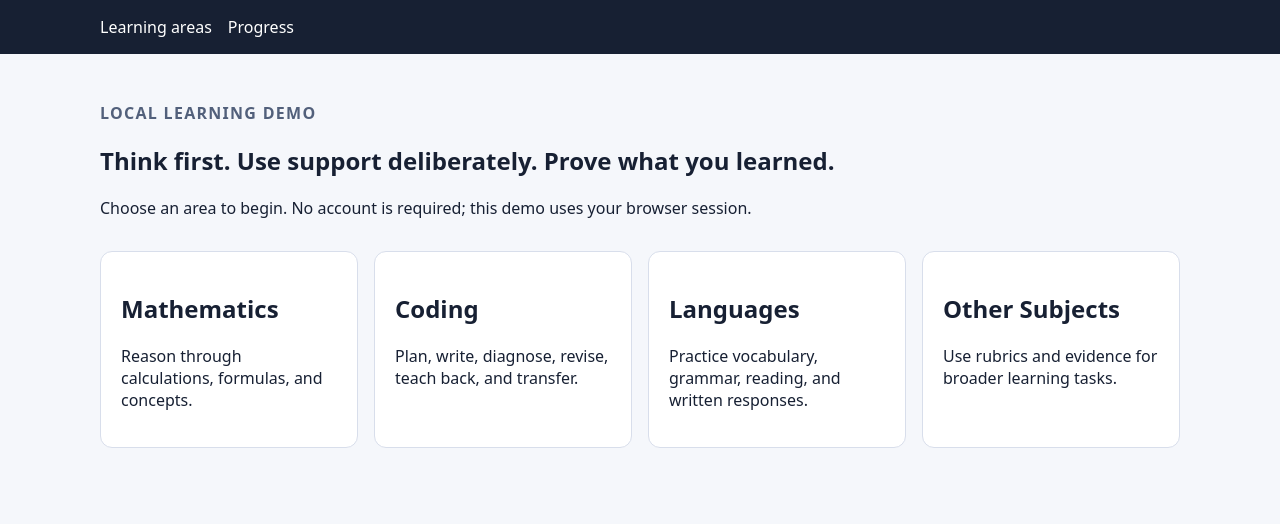
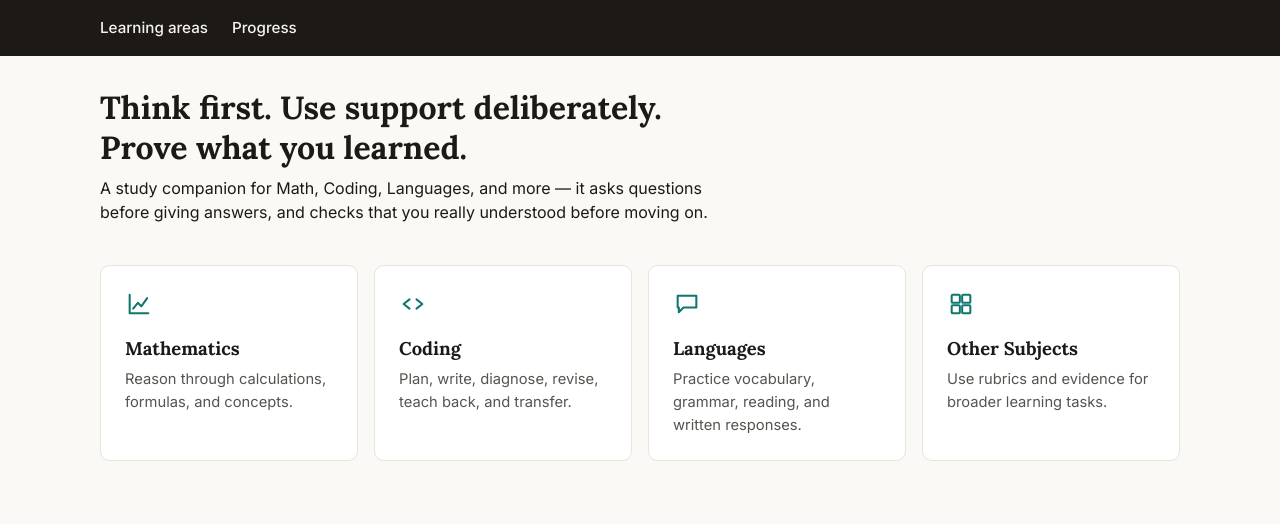
Before and after one commit to ai-thinking-team/AI-thinking, a Django app: page / in a window 1280 px wide. Shown: the top 524 px of the page. Run offline with Django 5.2, Linux system fonts and the light colour scheme.

Commit message:
Restyle Home page: teal palette, subject icons, updated copy
Work in progress — final layout direction still being decided
against design_prototype/home-variants (gitignored).

Co-Authored-By: Claude Sonnet 5 <noreply@anthropic.com>
Claude-Session: https://claude.ai/code/session_01KWRPu17J7XvzpfrtLb71qU

```diff
--- a/apps/core/templates/core/home.html
+++ b/apps/core/templates/core/home.html
@@ -4,9 +4,8 @@
 
 {% block content %}
 <section class="hero">
-  <p class="eyebrow">Local learning demo</p>
   <h1>Think first. Use support deliberately. Prove what you learned.</h1>
-  <p>Choose an area to begin. No account is required; this demo uses your browser session.</p>
+  <p>A study companion for Math, Coding, Languages, and more — it asks questions before giving answers, and checks that you really understood before moving on.</p>
 </section>
 {% include "core/subject_selection.html" %}
 {% endblock %}
--- a/apps/core/templates/core/subject_selection.html
+++ b/apps/core/templates/core/subject_selection.html
@@ -1,6 +1,18 @@
 <section class="subject-grid" aria-label="Learning areas">
-  <a class="card" href="{% url 'math_quiz:home' %}"><h2>Mathematics</h2><p>Reason through calculations, formulas, and concepts.</p></a>
-  <a class="card" href="{% url 'coding_quiz:home' %}"><h2>Coding</h2><p>Plan, write, diagnose, revise, teach back, and transfer.</p></a>
-  <a class="card" href="{% url 'lang_quiz:home' %}"><h2>Languages</h2><p>Practice vocabulary, grammar, reading, and written responses.</p></a>
-  <a class="card" href="{% url 'other_quiz:home' %}"><h2>Other Subjects</h2><p>Use rubrics and evidence for broader learning tasks.</p></a>
+  <a class="card" href="{% url 'math_quiz:home' %}">
+    <svg class="icon" viewBox="0 0 24 24" fill="none" stroke="currentColor" stroke-width="1.75" stroke-linecap="round" stroke-linejoin="round" aria-hidden="true"><polyline points="4 4 4 20 20 20"></polyline><polyline points="7 16 11 11 14 14 19 7"></polyline></svg>
+    <h2>Mathematics</h2><p>Reason through calculations, formulas, and concepts.</p>
+  </a>
+  <a class="card" href="{% url 'coding_quiz:home' %}">
+    <svg class="icon" viewBox="0 0 24 24" fill="none" stroke="currentColor" stroke-width="1.75" stroke-linecap="round" stroke-linejoin="round" aria-hidden="true"><polyline points="9 8 4 12 9 16"></polyline><polyline points="15 8 20 12 15 16"></polyline></svg>
+    <h2>Coding</h2><p>Plan, write, diagnose, revise, teach back, and transfer.</p>
+  </a>
+  <a class="card" href="{% url 'lang_quiz:home' %}">
+    <svg class="icon" viewBox="0 0 24 24" fill="none" stroke="currentColor" stroke-width="1.75" stroke-linecap="round" stroke-linejoin="round" aria-hidden="true"><path d="M4 5h16v10H9l-4 4v-4H4z"></path></svg>
+    <h2>Languages</h2><p>Practice vocabulary, grammar, reading, and written responses.</p>
+  </a>
+  <a class="card" href="{% url 'other_quiz:home' %}">
+    <svg class="icon" viewBox="0 0 24 24" fill="none" stroke="currentColor" stroke-width="1.75" stroke-linecap="round" stroke-linejoin="round" aria-hidden="true"><rect x="4" y="4" width="7" height="7" rx="1"></rect><rect x="13" y="4" width="7" height="7" rx="1"></rect><rect x="4" y="13" width="7" height="7" rx="1"></rect><rect x="13" y="13" width="7" height="7" rx="1"></rect></svg>
+    <h2>Other Subjects</h2><p>Use rubrics and evidence for broader learning tasks.</p>
+  </a>
 </section>
--- a/static/css/base.css
+++ b/static/css/base.css
@@ -1,18 +1,132 @@
-:root { color-scheme: light; font-family: system-ui, sans-serif; background: #f5f7fb; color: #172033; }
+:root {
+  color-scheme: light;
+  --color-primary: #0f766e;
+  --color-primary-hover: #0b5c56;
+  --color-accent: #b45309;
+  --color-bg: #faf9f5;
+  --color-surface: #ffffff;
+  --color-fg: #1c1917;
+  --color-muted: #f1f0ea;
+  --color-muted-fg: #57534e;
+  --color-border: #e7e4dd;
+  --color-destructive: #b91c1c;
+  --color-success: #15803d;
+  font-family: 'Inter', system-ui, sans-serif;
+  background: var(--color-bg);
+  color: var(--color-fg);
+}
+
 * { box-sizing: border-box; }
-body { margin: 0; }
-a { color: #244cc8; }
+body { margin: 0; line-height: 1.55; }
+h1, h2, h3 { font-family: 'Lora', Georgia, serif; line-height: 1.25; margin: 0 0 .5rem; }
+h1 { font-size: 2rem; }
+h2 { font-size: 1.15rem; }
+p { margin: 0 0 1rem; color: var(--color-fg); }
+a { color: var(--color-primary); }
+
+@media (prefers-reduced-motion: reduce) {
+  * { transition: none !important; animation: none !important; }
+}
+
 .container { width: min(1080px, calc(100% - 2rem)); margin: 0 auto; padding: 2rem 0 4rem; }
-.navbar { display: flex; gap: 1rem; padding: 1rem max(1rem, calc((100% - 1080px) / 2)); background: #172033; }
-.navbar a { color: white; text-decoration: none; }
-.hero { max-width: 780px; margin-bottom: 2rem; }
-.eyebrow { color: #52607b; text-transform: uppercase; letter-spacing: .08em; font-weight: 700; }
-.subject-grid { display: grid; grid-template-columns: repeat(auto-fit, minmax(220px, 1fr)); gap: 1rem; }
-.card, .panel { display: block; padding: 1.25rem; border: 1px solid #d8deeb; border-radius: .75rem; background: white; color: inherit; text-decoration: none; }
-.card:hover { border-color: #244cc8; }
+
+.navbar {
+  display: flex;
+  align-items: center;
+  gap: 1.5rem;
+  padding: 1rem max(1rem, calc((100% - 1080px) / 2));
+  background: var(--color-fg);
+}
+.navbar a {
+  color: #f5f3ef;
+  text-decoration: none;
+  font-weight: 500;
+  font-size: .95rem;
+  transition: color 150ms ease;
+}
+.navbar a:hover, .navbar a:focus-visible { color: #ffffff; }
+
+.hero { max-width: 640px; margin-bottom: 2.5rem; }
+.eyebrow {
+  display: inline-block;
+  color: var(--color-primary);
+  text-transform: uppercase;
+  letter-spacing: .08em;
+  font-weight: 700;
+  font-size: .8rem;
+  margin-bottom: .5rem;
+}
+
+.subject-grid {
+  display: grid;
+  grid-template-columns: repeat(auto-fit, minmax(220px, 1fr));
+  gap: 1rem;
+}
+
+.card, .panel {
+  display: block;
+  padding: 1.5rem;
+  border: 1px solid var(--color-border);
+  border-radius: .6rem;
+  background: var(--color-surface);
+  color: inherit;
+  text-decoration: none;
+  transition: border-color 200ms ease, box-shadow 200ms ease, transform 200ms ease;
+}
+.card:hover, .card:focus-visible {
+  border-color: var(--color-primary);
+  box-shadow: 0 4px 14px rgba(15, 118, 110, 0.12);
+  transform: translateY(-2px);
+}
+.card:focus-visible { outline: 2px solid var(--color-primary); outline-offset: 2px; }
+.card .icon {
+  width: 1.75rem;
+  height: 1.75rem;
+  color: var(--color-primary);
+  margin-bottom: .75rem;
+}
+.card p, .panel p { color: var(--color-muted-fg); margin-bottom: 0; font-size: .92rem; }
+
 label { display: block; margin: 1rem 0; font-weight: 600; }
-input, textarea, select { width: 100%; padding: .65rem; margin-top: .35rem; }
-button { padding: .7rem 1rem; border: 0; border-radius: .4rem; background: #244cc8; color: white; cursor: pointer; }
+input, textarea, select {
+  width: 100%;
+  padding: .65rem;
+  margin-top: .35rem;
+  border: 1px solid var(--color-border);
+  border-radius: .4rem;
+  font: inherit;
+  background: var(--color-surface);
+  color: var(--color-fg);
+}
+input:focus, textarea:focus, select:focus {
+  outline: none;
+  border-color: var(--color-primary);
+  box-shadow: 0 0 0 3px rgba(15, 118, 110, 0.15);
+}
+
+button {
+  padding: .7rem 1.1rem;
+  border: 0;
+  border-radius: .4rem;
+  background: var(--color-primary);
+  color: white;
+  font: inherit;
+  font-weight: 600;
+  cursor: pointer;
+  transition: background-color 150ms ease;
+}
+button:hover, button:focus-visible { background: var(--color-primary-hover); }
+
+pre {
+  background: var(--color-fg);
+  color: #f5f3ef;
+  padding: 1rem;
+  border-radius: .5rem;
+  overflow-x: auto;
+  font-size: .9rem;
+}
+code { font-family: 'JetBrains Mono', ui-monospace, monospace; }
+
 .workflow { display: flex; flex-wrap: wrap; gap: 1.5rem; padding-left: 1.25rem; }
-.hint-panel { margin-top: 1.5rem; padding: 1rem; border-left: .3rem solid #c68a16; background: #fff7e8; }
-.status { padding: 1rem; background: #eaf2ff; border-radius: .5rem; }
+.hint-panel { margin-top: 1.5rem; padding: 1rem; border-left: .3rem solid var(--color-accent); background: #fff7ea; }
+.status { padding: 1rem; background: var(--color-muted); border-radius: .5rem; }
--- a/templates/base.html
+++ b/templates/base.html
@@ -4,7 +4,9 @@
 <head>
   <meta charset="utf-8">
   <meta name="viewport" content="width=device-width, initial-scale=1">
-  <title>{% block title %}Learning demo{% endblock %}</title>
+  <title>{% block title %}gPBL Learning App{% endblock %}</title>
+  <link rel="preconnect" href="https://fonts.googleapis.com">
+  <link href="https://fonts.googleapis.com/css2?family=Inter:wght@400;500;600;700&family=Lora:wght@500;600;700&display=swap" rel="stylesheet">
   <link rel="stylesheet" href="{% static 'css/base.css' %}">
 </head>
 <body>
```
Also changed, not shown: 1 other file.
